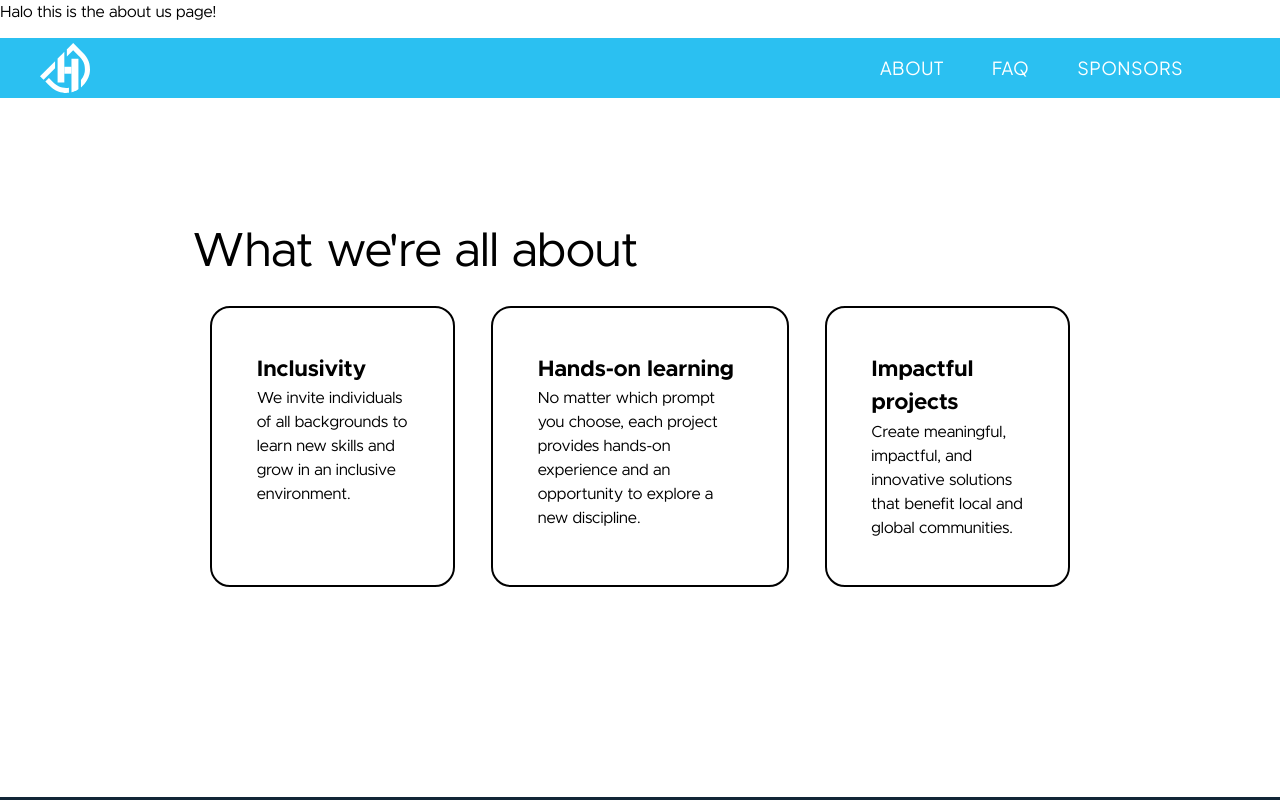
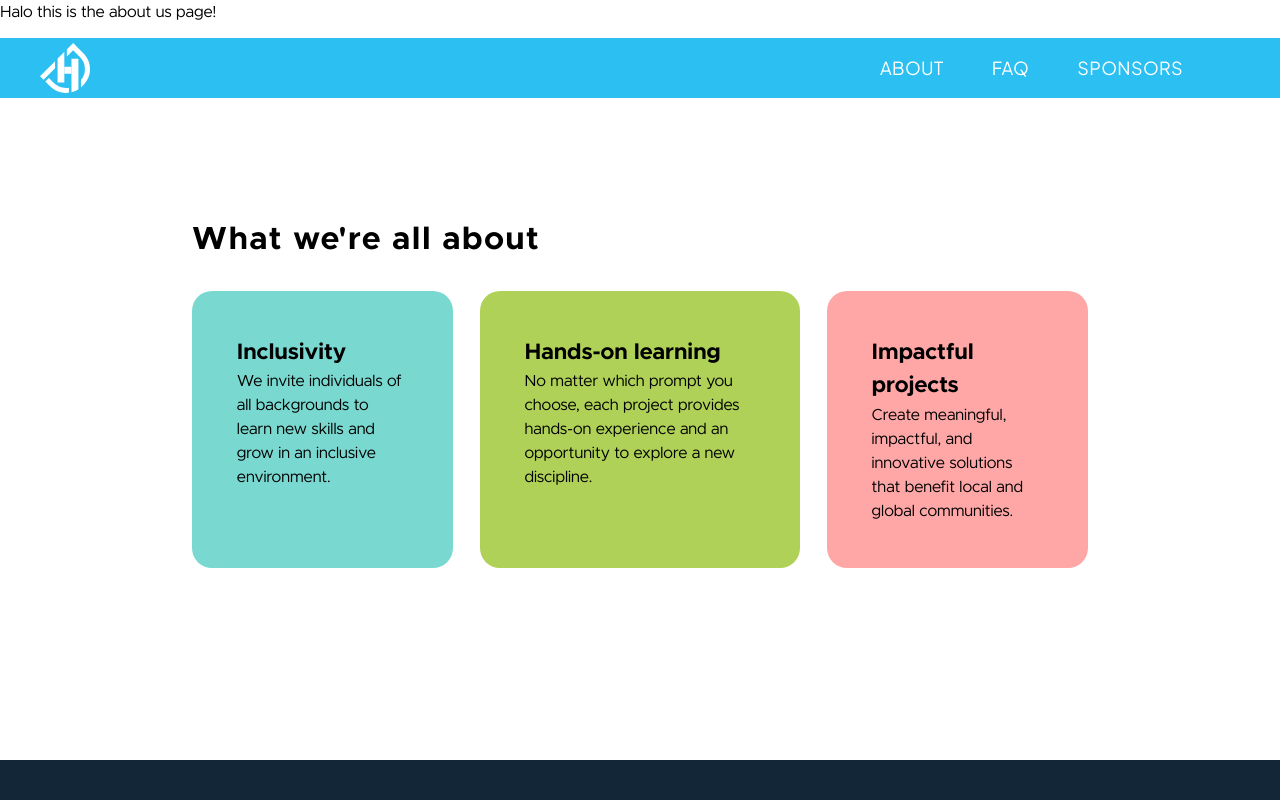
Before and after one commit to HackDavis/website-2025, a Next.js app: page /about-us in a window 1280 px wide. Shown: the top 800 px of the page. Built offline with nearby package versions, Linux system fonts and the light colour scheme.

Commit message:
Added static styling

```diff
--- a/app/(pages)/(about-us)/_components/Values/Values.module.scss
+++ b/app/(pages)/(about-us)/_components/Values/Values.module.scss
@@ -1,16 +1,23 @@
 .container {
     padding: 15%;
     align-items: center;
+
+    h1 {
+        font-weight: bold;
+        font-size: 2rem;
+        padding-bottom: 3%;
+        letter-spacing: .1rem;
+    }
 
     .valuesContainer {
         display: flex;
         flex-direction: row;
         justify-content: space-around;
+        gap: 3%;
 
-        .valuesBox {
+        .valuesBoxInclusive {
             padding: 5%;
-            margin: 2%;
-            border: 2px solid black;
+            background-color: #79D9D0;
             border-radius: 20px;
 
             h4 {
@@ -18,5 +25,27 @@
                 font-size: 1.4rem;
             }
         }
+
+        .valuesBoxLearning {
+            padding: 5%;
+            background-color: #AFD157;
+            border-radius: 20px;
+
+            h4 {
+                font-weight: bold;
+                font-size: 1.4rem ;
+            }
+        }
+
+        .valuesBoxProjects {
+            padding: 5%;
+            background-color: #FFA7A7;
+            border-radius: 20px;
+
+            h4 {
+                font-weight: bold;
+                font-size: 1.4rem ;
+            }
+        }
     }
 }
--- a/app/(pages)/(about-us)/_components/Values/Values.tsx
+++ b/app/(pages)/(about-us)/_components/Values/Values.tsx
@@ -7,21 +7,21 @@ export default function Values() {
     <div className={styles.container}>
       <h1> What we're all about </h1>
       <div className={styles.valuesContainer}>
-        <div className={styles.valuesBox}>
+        <div className={styles.valuesBoxInclusive}>
           <h4> Inclusivity </h4>
           <p>
             We invite individuals of all backgrounds to learn new skills and
             grow in an inclusive environment.
           </p>
         </div>
-        <div className={styles.valuesBox}>
+        <div className={styles.valuesBoxLearning}>
           <h4> Hands-on learning </h4>
           <p>
             No matter which prompt you choose, each project provides hands-on
             experience and an opportunity to explore a new discipline.
           </p>
         </div>
-        <div className={styles.valuesBox}>
+        <div className={styles.valuesBoxProjects}>
           <h4> Impactful projects </h4>
           <p>
             Create meaningful, impactful, and innovative solutions that benefit
```
